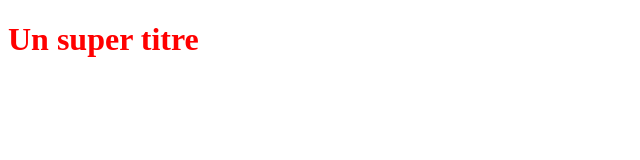
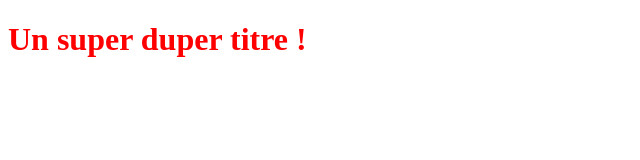
Before and after one commit to DanielRo1/Testv2, a plain HTML site: page index.html in a window 1280 px wide. Shown: the whole page, without its empty margins (0-640 px from the left). Drawn offline with Linux system fonts and the light colour scheme.

Commit message:
Modification of title H1

```diff
--- a/index.html
+++ b/index.html
@@ -5,6 +5,6 @@
    <link rel="stylesheet" type="text/css" href="styles.css">
 </head>
 <body>
-   <h1>Un super titre</h1>
+   <h1>Un super duper titre !</h1>
 </body>
 </html>
```
